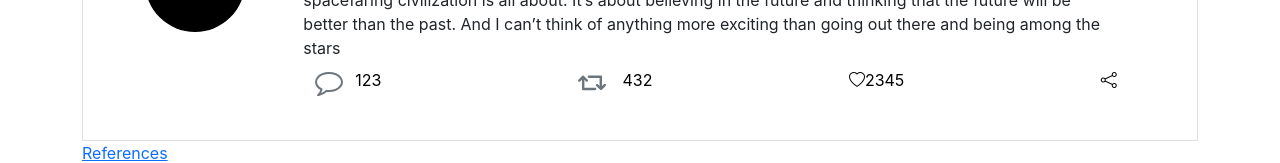
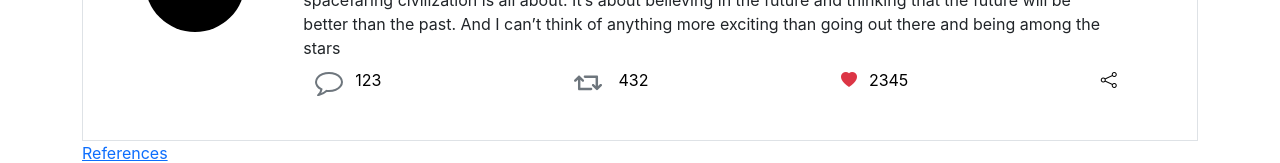
Before and after one commit to irishmaiden18/tuiter-react-web-app, a React (Create React App) app: page /a7 in a window 1280 px wide. Shown: the part 613-776 px from the top of the page. Built offline with nearby package versions, Linux system fonts and the light colour scheme.

Commit message:
fixed icons in tuit-stats for tuit-item

```diff
--- a/src/index.js
+++ b/src/index.js
@@ -5,11 +5,20 @@ import reportWebVitals from './reportWebVitals';
 import 'bootstrap/dist/css/bootstrap.min.css';
 import 'bootstrap-icons/font/bootstrap-icons.css';
 import './index.css';
+import {Provider} from "react-redux";
+import {configureStore} from "@reduxjs/toolkit";
+import whoReducer from "./tuiter/reducers/who-reducer";
+import tuitsReducer from "./tuiter/reducers/tuits-reducer";
 
 const root = ReactDOM.createRoot(document.getElementById('root'));
+
+const store = configureStore( {reducer: {who: whoReducer, tuits: tuitsReducer}});
+
 root.render(
   <React.StrictMode>
-    <App />
+      <Provider store={store}>
+        <App />
+      </Provider>
   </React.StrictMode>
 );
 
--- a/src/tuiter/data/tuits.json
+++ b/src/tuiter/data/tuits.json
@@ -39,7 +39,7 @@
     "retuits": 628,
     "likes": 3517,
     "handle": "@billboard",
-    "tuit": "Following the Oct. 21 release of her latest studio album Midnights, Swift makes history as the first artist in the Billboard Hot 100’s 64-year history to occupy the entire top 10 in a single week. She also passes Madonna for the most top 10 hits among women (40).\n\nMidnights opens as Swift’s 11th No. 1 on the Billboard 200 albums chart, as it soars in with 1.578 million equivalent album units earned in the Oct. 21-27 tracking week, according to Luminate. The set sports the largest one-week total since the debut week of Adele’s 25 (3.482 million) on the chart dated Dec. 12, 2015.\n\n RELATED"
+    "tuit": "Following the Oct. 21 release of her latest studio album Midnights, Swift makes history as the first artist in the Billboard Hot 100’s 64-year history to occupy the entire top 10 in a single week. She also passes Madonna for the most top 10 hits among women (40).\n\nMidnights opens as Swift’s 11th No. 1 on the Billboard 200 albums chart, as it soars in with 1.578 million equivalent album units earned in the Oct. 21-27 tracking week, according to Luminate. The set sports the largest one-week total since the debut week of Adele’s 25 (3.482 million) on the chart dated Dec. 12, 2015."
   },
   {
     "_id": 456,
--- a/src/tuiter/explore/index.css
+++ b/src/tuiter/explore/index.css
@@ -140,6 +140,10 @@ ul {
     padding-right: 12px;
 }
 
+.icons > div > a > span {
+    padding-right: 12px;
+}
+
 .homeIcons {
     width: 40px;
 }
--- a/src/tuiter/tuits/liked.js
+++ b/src/tuiter/tuits/liked.js
@@ -1,12 +1,29 @@
 import React from "react";
 
-function Heart (tuit) {
-
-    const liked = tuit.liked;
-
+const Heart = (
+    {
+        tuit = {
+            "_id": "123",
+            "topic": "Space",
+            "userName": "SpaceX",
+            "time": "2h",
+            "title": "100s of SpaceX Starships land on Mars after a 6 month journey. 1000s of Martian colonists being building Mars Base 1",
+            "image": "spacex.jpg",
+            "liked": true,
+            "replies": "123",
+            "retuits": "432",
+            "likes": "2345",
+            "handle": "@spacex",
+            "tuit": "You want to wake up in the morning and think the future is going to be great - and that’s what being a spacefaring civilization is all about. It’s about believing in the future and thinking that the future will be better than the past. And I can’t think of anything more exciting than going out there and being among the stars"
+        }
+    }
+) => {
+    console.log("it worked!");
     return (
         <span>
-            { liked ? <span><i className="bi bi-heart-fill homeIcons"></i></span> : <span><i className="bi bi-heart homeIcons"></i></span> }
+            {
+                tuit.liked ? (<span><i className="bi bi-heart-fill text-danger homeIcons"></i></span>) : (<span><i className="bi bi-heart homeIcons"></i></span>)
+            }
         </span>
     );
 }
--- a/src/tuiter/tuits/tuit-item.js
+++ b/src/tuiter/tuits/tuit-item.js
@@ -19,6 +19,7 @@ const TuitItem = (
         }
     }
 ) => {
+    console.log("hello");
     return (
         <li className="list-group-item ps-3 border border-1">
             <div className="ms-0 d-flex">
--- a/src/tuiter/tuits/tuit-stats.js
+++ b/src/tuiter/tuits/tuit-stats.js
@@ -37,7 +37,7 @@ const TuitStats = (
                 </div>
                 <div>
                     <a href="/">
-                        <Heart />
+                        <Heart/>
                         <span className="fw-normal">{tuit.likes}</span>
                     </a>
                 </div>
```
